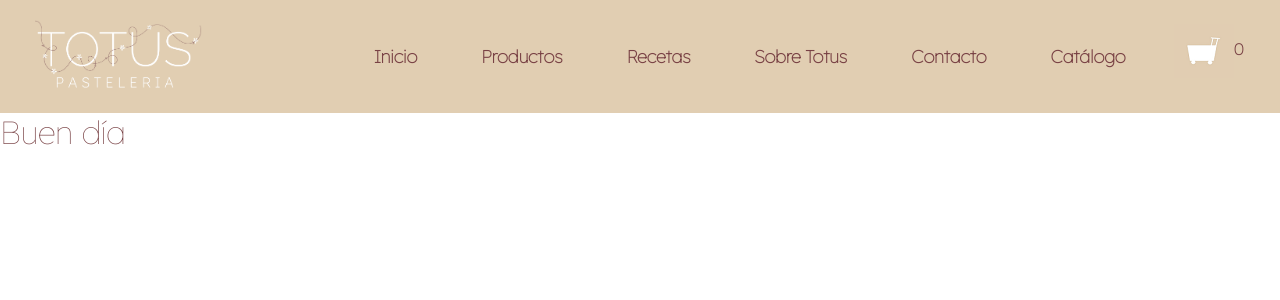
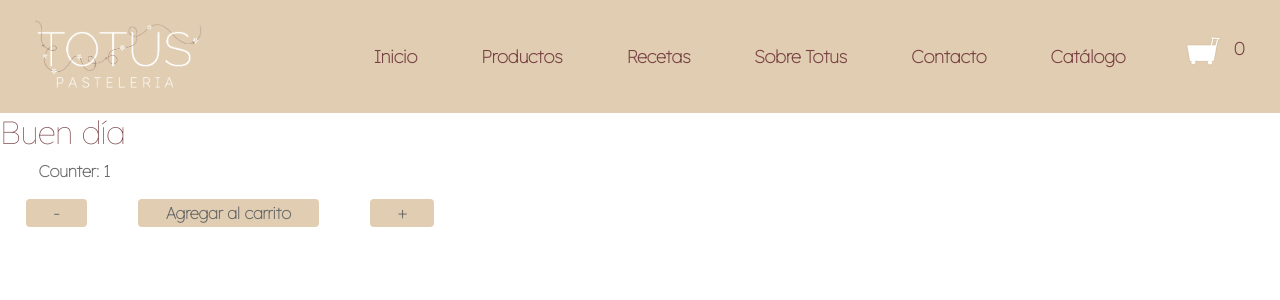
Before and after one commit to juanigazcon/form, a React (Create React App) app: page / in a window 1280 px wide. Shown: the top 300 px of the page. Built offline with nearby package versions, Linux system fonts and the light colour scheme.

Commit message:
Boton contador

```diff
--- a/src/components/CartWidget.js
+++ b/src/components/CartWidget.js
@@ -5,7 +5,7 @@ const CartWidget = () => {
 
 return (
 <li className="nav-item px-3">
-<img src={carrito} className="ml-5 pl-5" />
+<img src={carrito} className="ml-5 pl-5" alt="Carrito" />
 <h7 className="pl-0 ml-0 fw-bold" id="display">
     0
   </h7>
--- /dev/null
+++ b/src/components/ItemCount.js
@@ -0,0 +1,39 @@
+import React, { useState } from 'react';
+
+const ItemCount = ({stock, initial, cantidadAgregada}) => {
+	const [counter, setCounter] = useState(initial);
+
+	const aumentarCantidad = () => {
+        if (counter<stock){
+		setCounter((cantItems) => cantItems +1);
+        stock = stock --;
+    }
+	};
+
+	const disminuirCantidad = () => {
+        if(counter >= 1){
+		setCounter((cantItems) => cantItems -1);
+        stock = stock ++;
+        }
+	};
+
+    const agregarUnidades = () => {
+        if((counter<stock) && ((cantidadAgregada+counter) <= stock)) {
+            setCounter((cantItems) => cantItems + cantidadAgregada)
+            stock = stock-cantidadAgregada;
+            console.log(stock)
+        }
+    }
+
+return (
+    <div>
+    <div>
+      <p>Counter: {counter}</p>
+      <button onClick={disminuirCantidad} className="button">-</button>
+      <button onClick={agregarUnidades} className="button">Agregar al carrito</button>
+      <button onClick={aumentarCantidad} className="button">+</button>
+    </div>
+  </div>
+)}
+
+export default ItemCount;
--- a/src/components/ItemListContainer.js
+++ b/src/components/ItemListContainer.js
@@ -1,7 +1,12 @@
+import ItemCount from './ItemCount'
+
 
 const ItemListContainer = ({greeting}) => (
     <div>
+    <div>
         <h2>{greeting}</h2>
+    </div>
+    <ItemCount stock={6} initial={1} cantidadAgregada={2}/>
     </div>
 )
 
--- a/src/style.css
+++ b/src/style.css
@@ -74,92 +74,27 @@ h2{
     animation: zoomIn;
     animation-duration: 1s;
 }
-h3{
-    font-weight: bold;
-    color:rgb(121, 66, 69);
-    font-family: "lexend";
-    animation: zoomIn;
-    animation-duration: 1s;
-}
-h3 a{
-    text-decoration: none;
-    color: rgb(121, 66, 69);
-}
 p{
-    text-align: justify;
     color:dimgray;
     font-family: "lexend";
     animation: zoomIn;
     animation-duration: 1s;
+    font-weight: bolder;
+    margin-left: 3% ;
 }
-.recetas{
-    border: 1px solid rgb(121, 66, 69);
+.buttonContainer{
+    align-self: center;
 }
-.recipe__ingredients--list{
-    line-height: 200%;
+.button {
     font-family: "lexend";
+    padding-left: 2%;
+    padding-right: 2%;
+    margin-left: 2%;
+    margin-right: 2%;
     color: dimgray;
-}
-/* ul{
-    list-style-image: url("../Images/recetas/spoon.png");
-}  */
-h4{
-    color: rgb(121, 66, 69);
-    font-family: "lexend";
-}
-.producto{
-    border: solid 2px rgb(121, 66, 69);
-}
-.display1{
-    animation: fadeInLeft;
-    animation-duration: 1s;
-}
-.display2{
-    animation: fadeInRight;
-    animation-duration: 1s;
-}
-ol{
-    color:dimgray;
-    font-family: "lexend";
-    font-size: 95%;
-    line-height: 220%;
-    animation: zoomIn;
-    animation-duration: 1s;
-}
-h4{
-    background-color: rgb(121, 66, 69);
-    color:rgb(221, 183, 149);
-    font-family: "lexend";
-    line-height: 200%;
-    font-size: 100%;
-    animation: zoomIn;
-    animation-duration: 1s;
-}
-h5{
-    background-color: rgba(121, 66, 69,0.8);
-    color:rgb(221, 183, 149);
-    font-family: "lexend";
     font-weight: bold;
-}
-h5 a{
+    background-color: #e1ceb2;
+    border: solid 2px #e1ceb2;
+    border-radius: 4px;
     text-decoration: none;
-    color:rgb(221, 183, 149);
-}
-h6{
-    color: rgb(121, 66, 69);
-    font-family: "lexend";
-    font-size: 130%;
-}
-h7{
-    color: rgb(121, 66, 69);
-    font-family: "lexend";
-    font-size: 90%;
-}
-footer{
-    background-color: rgb(221, 183, 149);
-}
-@media screen and (max-width:767px){
-    .border{
-        padding-top: 55%;
-    }
-}
+  }
```
Also changed, not shown: src/components/Clase promises.js (added, +28 -0 lines).
